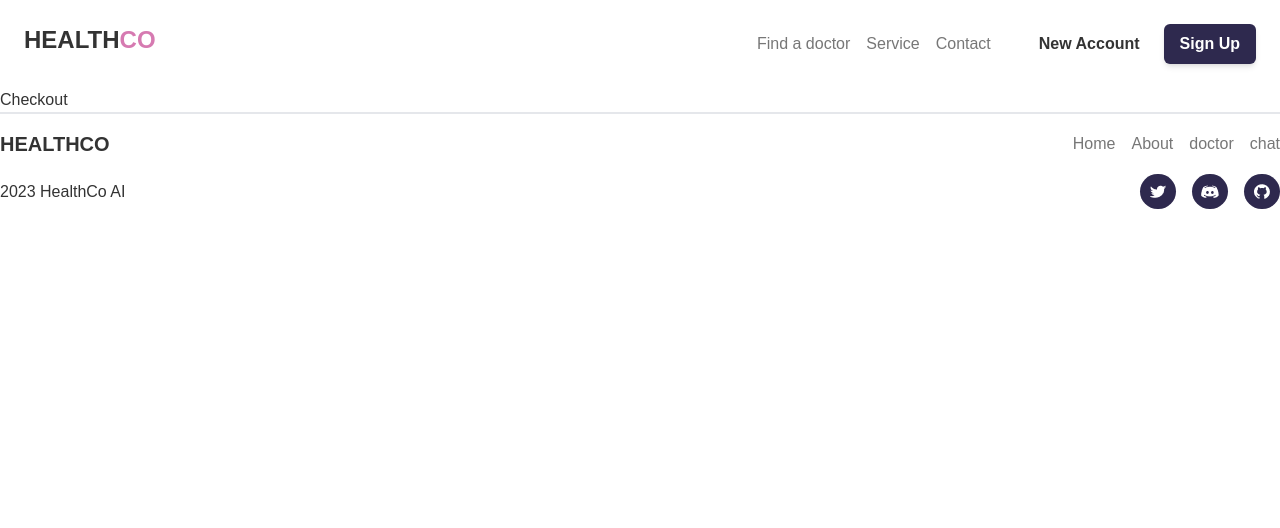
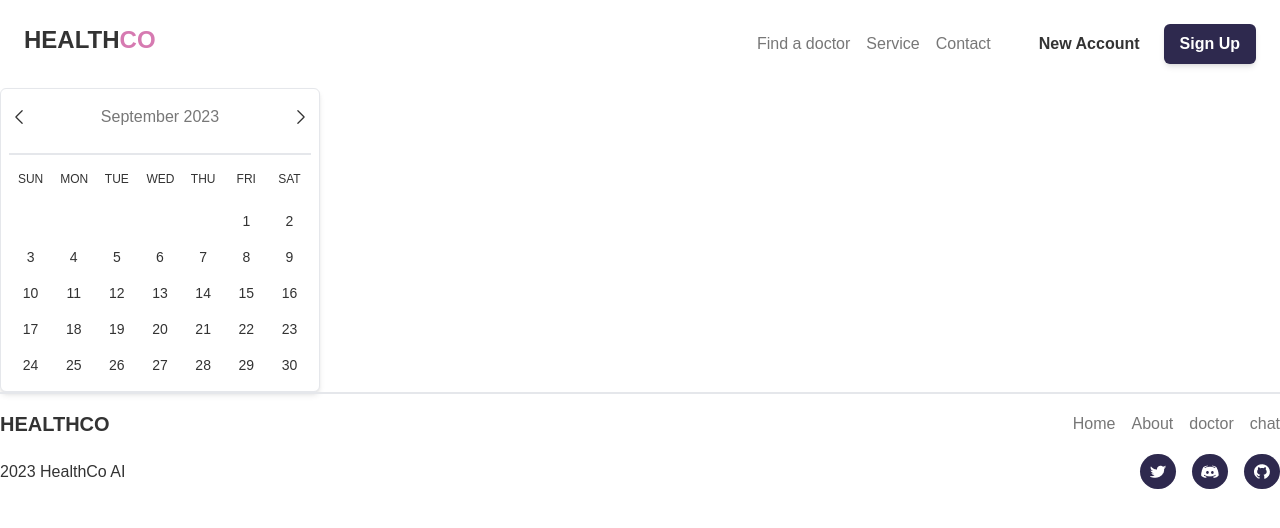
Before and after one commit to TechisHeaven/code4cause, a React (Vite) app: page /doctor/appointment/checkout/1 in a window 1280 px wide. Shown: the top 528 px of the page. Built offline with nearby package versions, Linux system fonts and the light colour scheme; the HTML template or start-up script is replaced by a standard one.

Commit message:
checkout calender commit

```diff
--- a/src/components/pages/Doctor/Appointment/Checkout/Checkout.jsx
+++ b/src/components/pages/Doctor/Appointment/Checkout/Checkout.jsx
@@ -1,7 +1,19 @@
 import React from "react";
+import Calendar from "../../../../utils/Calender";
 
 const Checkout = () => {
-  return <div className="max-w-[1280px] m-auto">Checkout</div>;
+  return (
+    <div className="max-w-[1280px] m-auto">
+      <div>
+        <div className="calender max-w-[320px] bg-white shadow-md border w-full rounded-md">
+          <Calendar />
+        </div>
+        <div className="time"></div>
+        <div className="details"></div>
+      </div>
+      <div className="checkout"></div>
+    </div>
+  );
 };
 
 export default Checkout;
--- /dev/null
+++ b/src/components/utils/Calender.jsx
@@ -0,0 +1,127 @@
+import React, { useState } from "react";
+
+function Calendar() {
+  // Function to get the days in a month
+  const getDaysInMonth = (year, month) => {
+    return new Date(year, month + 1, 0).getDate();
+  };
+
+  // Function to get the name of the day (0 = Sunday, 1 = Monday, etc.)
+  const getDayName = (year, month, day) => {
+    return new Date(year, month, day).toLocaleDateString("en-US", {
+      weekday: "long",
+    });
+  };
+
+  // State to keep track of the current month and year
+  const [currentMonth, setCurrentMonth] = useState(new Date().getMonth());
+  const [currentYear, setCurrentYear] = useState(new Date().getFullYear());
+
+  // Handle navigation to the next month
+  const goToNextMonth = () => {
+    if (currentMonth === 11) {
+      setCurrentMonth(0);
+      setCurrentYear(currentYear + 1);
+    } else {
+      setCurrentMonth(currentMonth + 1);
+    }
+  };
+
+  // Handle navigation to the previous month
+  const goToPrevMonth = () => {
+    if (currentMonth === 0) {
+      setCurrentMonth(11);
+      setCurrentYear(currentYear - 1);
+    } else {
+      setCurrentMonth(currentMonth - 1);
+    }
+  };
+
+  // Calculate the number of days in the current month
+  const daysInMonth = getDaysInMonth(currentYear, currentMonth);
+
+  // Calculate the day of the week for the first day of the month
+  const firstDayOfWeek = new Date(currentYear, currentMonth, 1).getDay();
+
+  // Create an array of day numbers for the current month
+  const daysArray = Array.from(
+    { length: daysInMonth },
+    (_, index) => index + 1
+  );
+
+  // Create an array of day labels (Sunday to Saturday)
+  const dayLabels = ["Sun", "Mon", "Tue", "Wed", "Thu", "Fri", "Sat"];
+
+  return (
+    <div className="calendar">
+      <div className="flex py-2 items-center justify-between">
+        <button className="p-2" onClick={goToPrevMonth}>
+          <svg
+            xmlns="http://www.w3.org/2000/svg"
+            fill="none"
+            viewBox="0 0 24 24"
+            strokeWidth={1.5}
+            stroke="currentColor"
+            className="w-5 h-5"
+          >
+            <path
+              strokeLinecap="round"
+              strokeLinejoin="round"
+              d="M15.75 19.5L8.25 12l7.5-7.5"
+            />
+          </svg>
+        </button>
+        <h1 className="text-base text-textSecondary p-2 text-center">
+          {new Date(currentYear, currentMonth).toLocaleDateString("en-US", {
+            month: "long",
+            year: "numeric",
+          })}
+        </h1>
+        <button className="p-2" onClick={goToNextMonth}>
+          <svg
+            xmlns="http://www.w3.org/2000/svg"
+            fill="none"
+            viewBox="0 0 24 24"
+            strokeWidth={1.5}
+            stroke="currentColor"
+            className="w-5 h-5"
+          >
+            <path
+              strokeLinecap="round"
+              strokeLinejoin="round"
+              d="M8.25 4.5l7.5 7.5-7.5 7.5"
+            />
+          </svg>
+        </button>
+      </div>
+      <div className="grid grid-cols-7 p-2">
+        {dayLabels.map((label) => (
+          <div
+            key={label}
+            className="w-1/7 p-2 py-4 text-xs font-medium uppercase border-t-2  text-center"
+          >
+            {label}
+          </div>
+        ))}
+        {Array.from({ length: firstDayOfWeek }, (_, index) => (
+          <div key={index} className="w-1/7 p-2 "></div>
+        ))}
+        {daysArray.map((day) => (
+          <div
+            key={day}
+            className="w-1/7 p-2 text-sm  text-center"
+            onClick={() =>
+              console.log(
+                `Selected date: ${day}/${currentMonth + 1}/${currentYear}`
+              )
+            }
+          >
+            {day}
+          </div>
+        ))}
+      </div>
+    </div>
+  );
+}
+
+export default Calendar;
```
